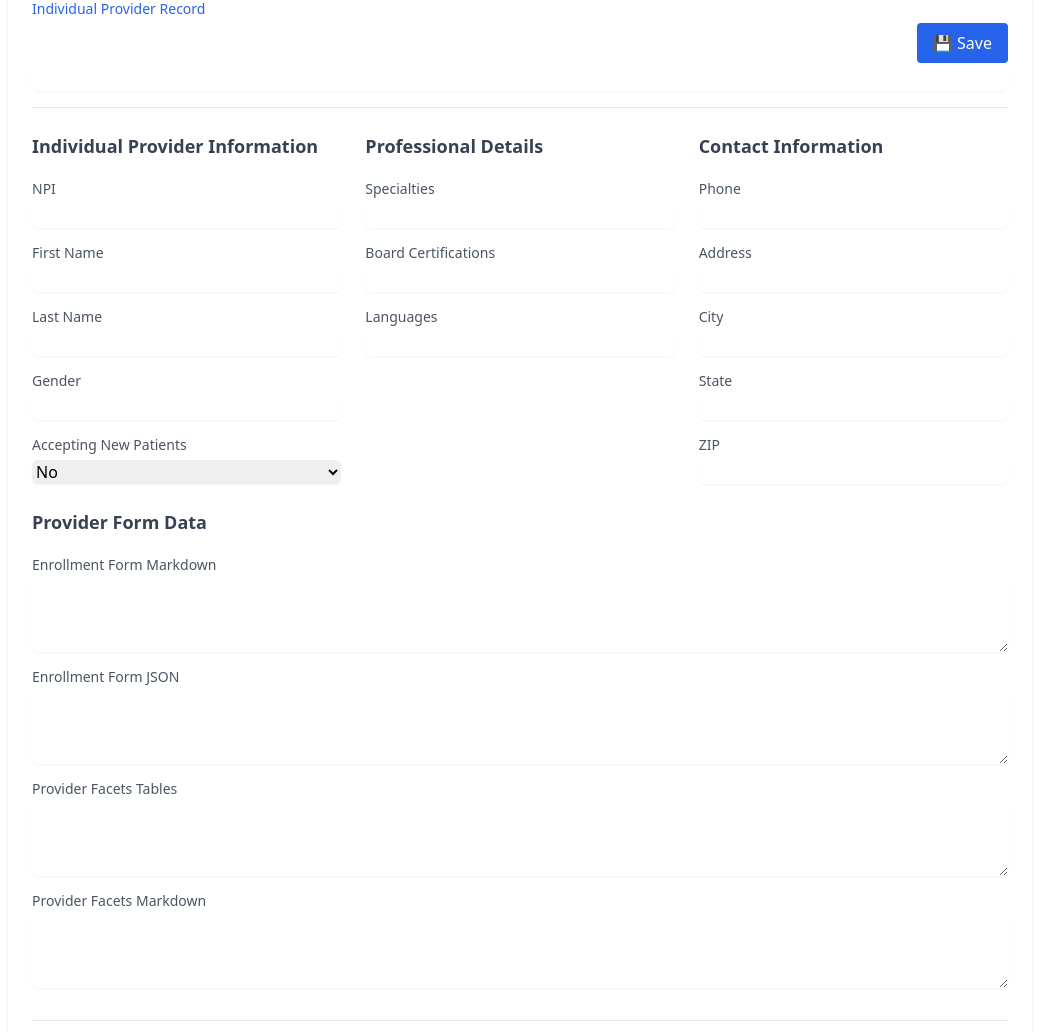
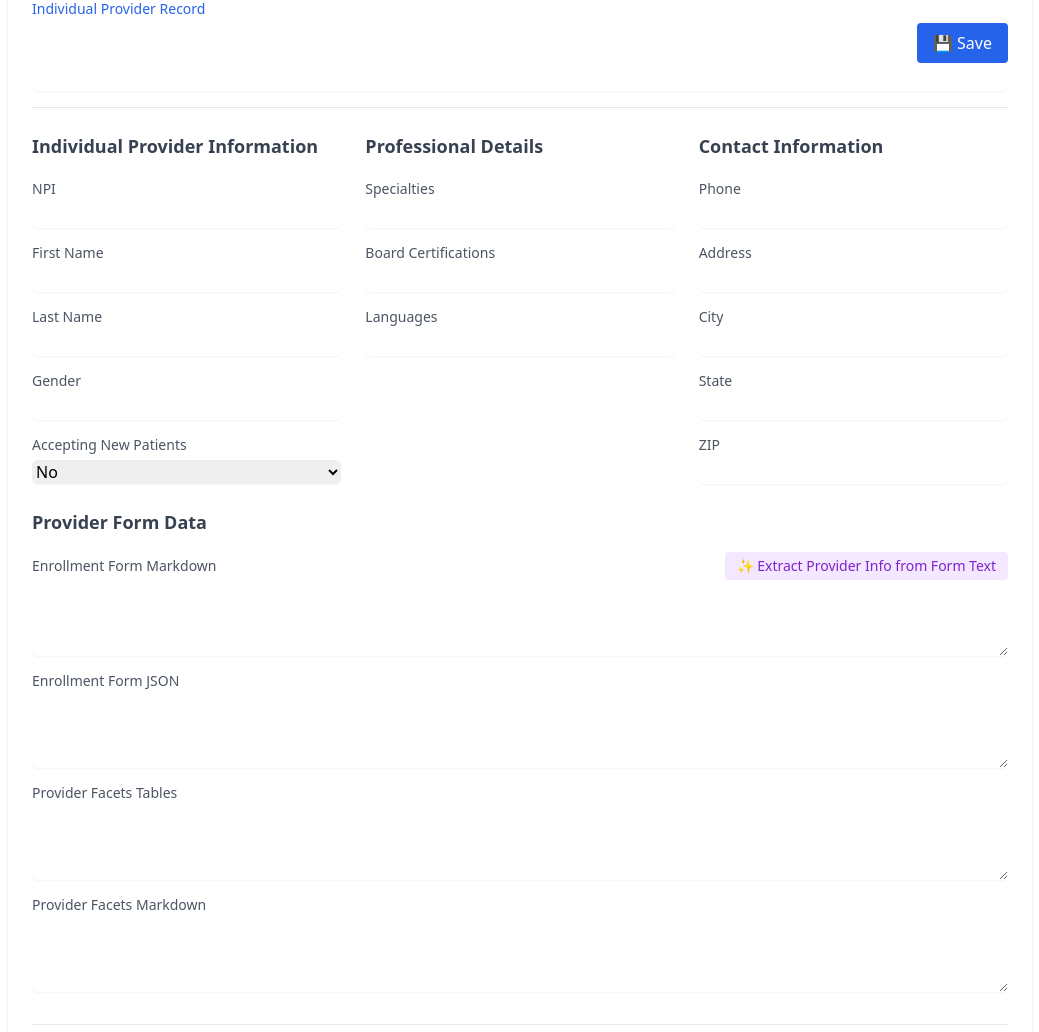
Before and after one commit to andrewfurman/IdahoProviders, a Flask app: template providers/templates/individual_provider_detail.html in a window 1280 px wide. Shown: the part 129-1161 px from the top of the page, without its empty margins (120-1159 px from the left). Run offline with Flask 3, Linux system fonts and the light colour scheme; the template is opened without the code that fills it, so the values that code supplies are empty; some libraries are stand-ins or nearby versions.

Commit message:
Assistant checkpoint: Add provider info extraction button and route
Assistant generated file changes:
- upload_provider/upload_provider_routes.py: Add extract_provider_info route
- providers/templates/individual_provider_detail.html: Add extract button and JavaScript

---

User prompt:

can you update @providers/templates/individual_provider_detail.html so that it has a button next to the Enrollment Form Markdown title that says "✨ Extract Provider Info from Form Text" this should call the @upload_provider/markdown_to_individual_provider_gpt.py fucntion through a new route in @upload_provider/upload_provider_routes.py

Replit-Commit-Author: Assistant
Replit-Commit-Session-Id: 54d4798d-7912-45d3-a85e-e8be68fc8845

```diff
--- a/providers/templates/individual_provider_detail.html
+++ b/providers/templates/individual_provider_detail.html
@@ -97,9 +97,35 @@
                     <div class="space-y-3">
 
                         <div>
-                            <label class="text-gray-600 text-sm">Enrollment Form Markdown</label>
+                            <div class="flex justify-between items-center mb-1">
+                                <label class="text-gray-600 text-sm">Enrollment Form Markdown</label>
+                                <button type="button"
+                                        onclick="extractProviderInfo({{ provider.provider_id }})"
+                                        class="text-sm bg-purple-100 hover:bg-purple-200 text-purple-700 px-3 py-1 rounded">
+                                    ✨ Extract Provider Info from Form Text
+                                </button>
+                            </div>
                             <textarea name="provider_enrollment_form_markdown_text" rows="3" class="mt-1 block w-full rounded-md border-gray-300 shadow-sm">{{ provider.provider_enrollment_form_markdown_text or '' }}</textarea>
                         </div>
+
+                        <script>
+                        async function extractProviderInfo(providerId) {
+                            try {
+                                const response = await fetch(`/upload/extract_provider_info/${providerId}`, {
+                                    method: 'POST'
+                                });
+                                const data = await response.json();
+                                if (data.success) {
+                                    location.reload();
+                                } else {
+                                    alert('Failed to extract provider info');
+                                }
+                            } catch (err) {
+                                console.error('Error:', err);
+                                alert('Error extracting provider info');
+                            }
+                        }
+                        </script>
                         <div>
                             <label class="text-gray-600 text-sm">Enrollment Form JSON</label>
                             <textarea name="provider_enrollment_form_json" rows="3" class="mt-1 block w-full rounded-md border-gray-300 shadow-sm font-mono">{{ provider.provider_enrollment_form_json }}</textarea>
```
Also changed, not shown: upload_provider/upload_provider_routes.py (+10 -0 lines).
